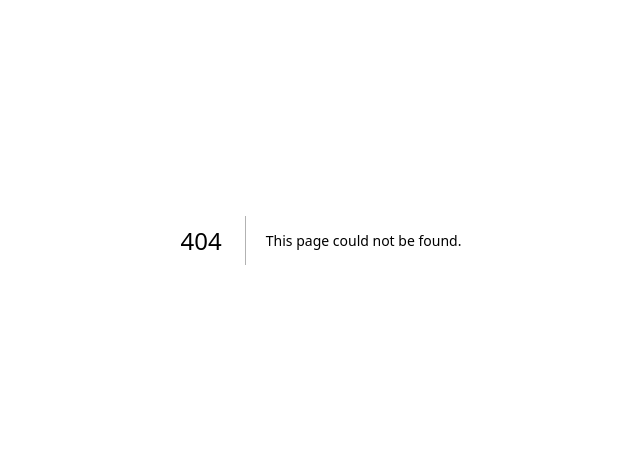
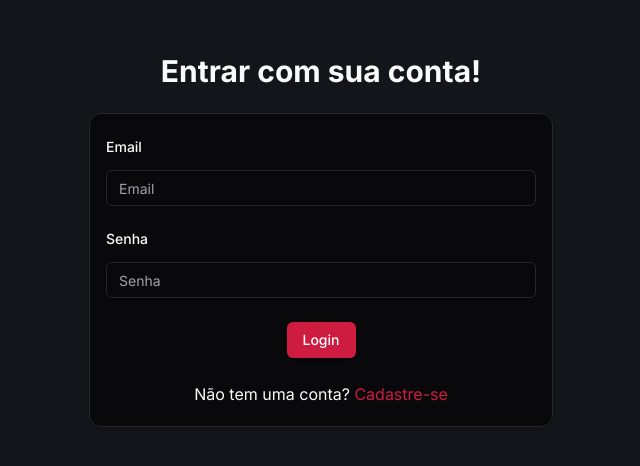
Before and after one commit to RafaGms/mindGroup-front, a Next.js app: page /login in a window 1280 px wide. Before the commit this address had no page. Shown: the part 160-626 px from the top of the page, without its empty margins (319-959 px from the left). Built offline with nearby package versions, Linux system fonts and the light colour scheme.

Commit message:
✨feat: add Login component

```diff
--- a/package.json
+++ b/package.json
@@ -10,6 +10,7 @@
   },
   "dependencies": {
     "@radix-ui/react-icons": "^1.3.0",
+    "@radix-ui/react-label": "^2.1.0",
     "@radix-ui/react-slot": "^1.1.0",
     "class-variance-authority": "^0.7.0",
     "clsx": "^2.1.1",
--- /dev/null
+++ b/src/app/(screens)/(register)/login/_components/formLogin.tsx
@@ -0,0 +1,65 @@
+'use client'
+import { Button } from "@/app/_components/ui/button";
+import { Card, CardContent } from "@/app/_components/ui/card";
+import { Input } from "@/app/_components/ui/input";
+import { Label } from "@/app/_components/ui/label";
+import Link from "next/link";
+
+import { useState } from "react";
+
+const FromLogin = () => {
+   const [email, setEmail] = useState<string>('');
+   const [password, setPassword] = useState<string>('');
+
+   const handleSubmit = async (e: React.FormEvent<HTMLFormElement>) => {
+      e.preventDefault();
+      console.log(email, password)
+   }
+
+   return (
+      <div className="p-6 w-full md:max-w-lg ">
+         <div>
+            <h1 className="text-3xl font-bold mb-6 text-center">Entrar com sua conta!</h1>
+         </div>
+         <form onSubmit={handleSubmit}>
+            <Card>
+               <CardContent className="px-4 py-5">
+                  <div className="mb-3">
+                     <Label htmlFor="email">Email</Label>
+                     <Input
+                        className="mt-3 mb-5"
+                        id="email"
+                        placeholder="Email"
+                        type="email"
+                        value={email}
+                        onChange={(e) => setEmail(e.target.value)}
+                        aria-label="Email"
+                        autoComplete="email" />
+                  </div>
+                  <div className="mb-3">
+                     <Label htmlFor="password">Senha</Label>
+                     <Input
+                        className="mt-3 mb-5"
+                        id="password"
+                        placeholder="Senha"
+                        type="password"
+                        value={password}
+                        onChange={(e) => setPassword(e.target.value)}
+                        aria-label="Senha"
+                        autoComplete="current-password" />
+                  </div>
+                  <div className="mt-6 mb-5 flex justify-center">
+                     <Button className="text-white" type="submit">Login</Button>
+                  </div>
+
+                  <div className="text-center mt-6">
+                     <p>Não tem uma conta? <Link href='/cadastro' className="text-primary"> Cadastre-se</Link></p>
+                  </div>
+               </CardContent>
+            </Card>
+         </form>
+      </div>
+   );
+}
+
+export default FromLogin;
--- /dev/null
+++ b/src/app/(screens)/(register)/login/page.tsx
@@ -0,0 +1,11 @@
+import FromLogin from "./_components/formLogin";
+
+const LoginPage = () => {
+   return (
+      <div className="flex flex-col justify-center h-screen items-center">
+         <FromLogin />
+      </div>
+   );
+}
+
+export default LoginPage;
--- a/src/app/_components/header.tsx
+++ b/src/app/_components/header.tsx
@@ -1,6 +1,7 @@
 import Image from 'next/image';
 import { Button } from './ui/button';
 import { Card, CardContent } from './ui/card';
+import Link from 'next/link';
 
 const Header = () => {
    return (
@@ -8,14 +9,14 @@
          <Card className="rounded-none">
             <CardContent className="flex justify-between pb-0 py-6">
                <div>
-                  <Image src='/assets/logo.png' width={70} height={40} alt='logo' />
+                  <Image src='/assets/logo.png' width={70} height={70} alt='logo' />
                </div>
                <div className='flex gap-3'>
                   <Button className="flex gap-1  border-primary" >
-                     Login
+                     <Link href='/login'>Login</Link>
                   </Button>
-                  <Button className="flex gap-1 text-primary border-primary" variant={"outline"}>
-                     Cadastre-se
+                  <Button className="flex gap-1 text-primary border-primary" variant={"outline"} asChild>
+                     <Link href='/register'>Cadastre-se</Link>
                   </Button>
                </div>
             </CardContent>
--- /dev/null
+++ b/src/app/_components/ui/input.tsx
@@ -0,0 +1,25 @@
+import * as React from "react"
+
+import { cn } from "@/app/_lib/utils"
+
+export interface InputProps
+  extends React.InputHTMLAttributes<HTMLInputElement> {}
+
+const Input = React.forwardRef<HTMLInputElement, InputProps>(
+  ({ className, type, ...props }, ref) => {
+    return (
+      <input
+        type={type}
+        className={cn(
+          "flex h-9 w-full rounded-md border border-input bg-transparent px-3 py-1 text-sm shadow-sm transition-colors file:border-0 file:bg-transparent file:text-sm file:font-medium placeholder:text-muted-foreground focus-visible:outline-none focus-visible:ring-1 focus-visible:ring-ring disabled:cursor-not-allowed disabled:opacity-50",
+          className
+        )}
+        ref={ref}
+        {...props}
+      />
+    )
+  }
+)
+Input.displayName = "Input"
+
+export { Input }
--- /dev/null
+++ b/src/app/_components/ui/label.tsx
@@ -0,0 +1,26 @@
+"use client"
+
+import * as React from "react"
+import * as LabelPrimitive from "@radix-ui/react-label"
+import { cva, type VariantProps } from "class-variance-authority"
+
+import { cn } from "@/app/_lib/utils"
+
+const labelVariants = cva(
+  "text-sm font-medium leading-none peer-disabled:cursor-not-allowed peer-disabled:opacity-70"
+)
+
+const Label = React.forwardRef<
+  React.ElementRef<typeof LabelPrimitive.Root>,
+  React.ComponentPropsWithoutRef<typeof LabelPrimitive.Root> &
+    VariantProps<typeof labelVariants>
+>(({ className, ...props }, ref) => (
+  <LabelPrimitive.Root
+    ref={ref}
+    className={cn(labelVariants(), className)}
+    {...props}
+  />
+))
+Label.displayName = LabelPrimitive.Root.displayName
+
+export { Label }
--- a/src/app/page.tsx
+++ b/src/app/page.tsx
@@ -1,6 +1,7 @@
 import Image from "next/image";
 import Header from "./_components/header";
 import { Button } from "./_components/ui/button";
+import Link from "next/link";
 
 export default function Home() {
   return (
@@ -10,7 +11,7 @@
         <div className="max-w-lg w-full flex flex-col gap-5">
           <p className="text-3xl text-center md:text-left md:text-5xl font-bold ">Controle financeiro pessoal com praticidade além das planilhas. Gerencie suas finanças com facilidade e inteligência.</p>
           <div className="flex justify-center md:justify-start">
-            <Button className="w-full max-w-48 h-10 text-xl text-white">Vamos-lá</Button>
+            <Button className="w-full max-w-48 h-10 text-xl text-white" asChild><Link href='/login'>Comece já</Link></Button>
           </div>
         </div>
 
```
Also changed, not shown: 1 other file (tests, documents, lock files or other folders).
